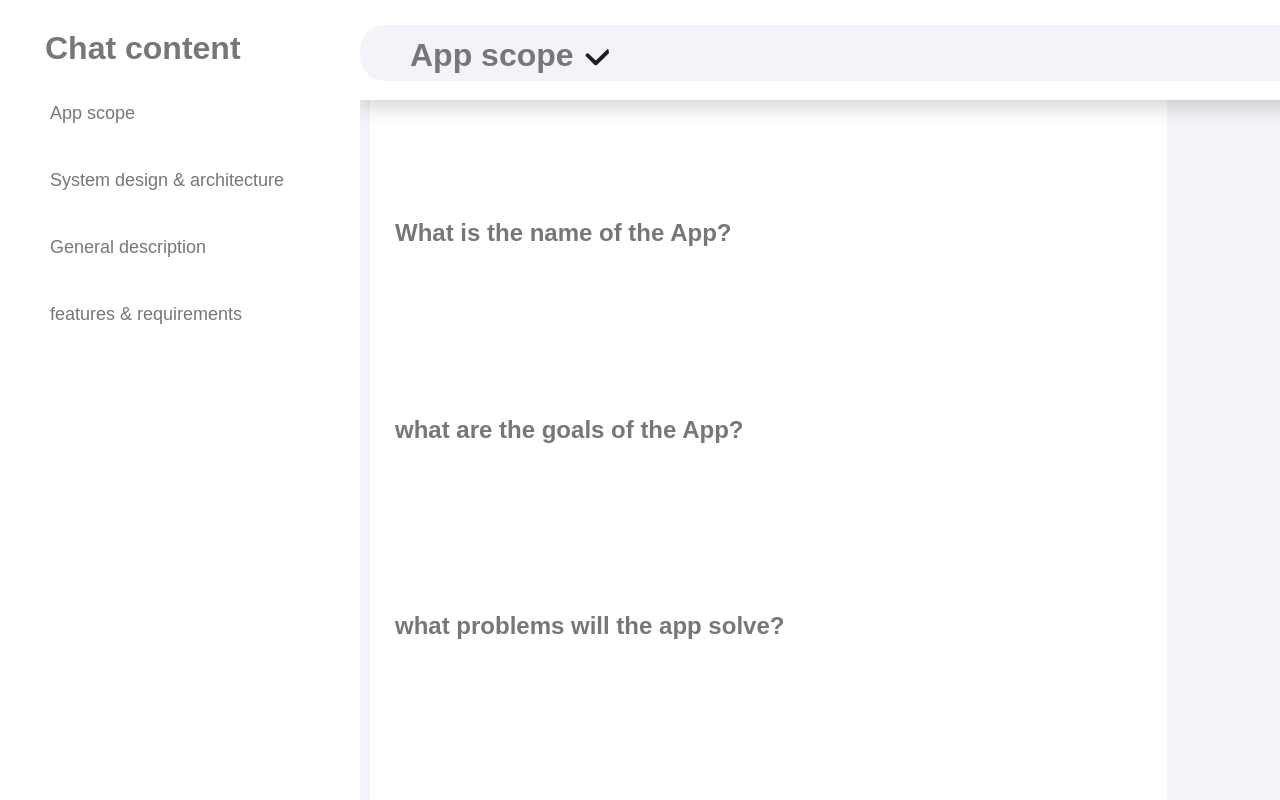
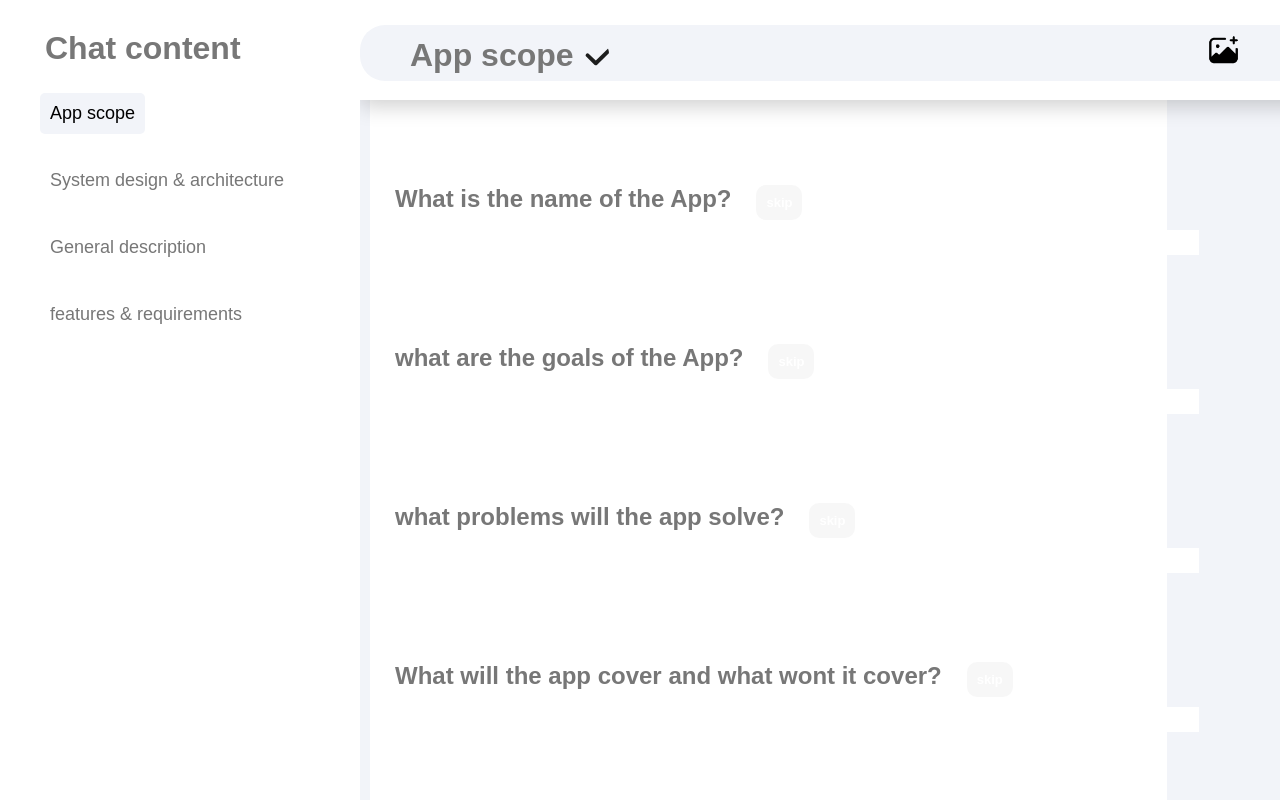
Before and after one commit to Mohammed-Ismail1/Documentation-chat, a React (Create React App) app in the folder my-app/: page / in a window 1280 px wide. Shown: the top 800 px of the page. Built offline with nearby package versions, Linux system fonts and the light colour scheme.

Commit message:
update 5

```diff
--- a/my-app/src/App/Components/Questions.jsx
+++ b/my-app/src/App/Components/Questions.jsx
@@ -1,122 +1,121 @@
-import React, { useState } from 'react';
+import React, { useState, useEffect, useMemo, useRef } from 'react';
 
 // This function will handle the answers and the Questions
 export function Questions(QuestionShow, QuestionId) {
 
 
   // Define the questions and their sections
-  const questions = {
+  const questions = useMemo(() => {
+    return {
         scope: [
           {title: "App scope"},
-        {id: 1, Question: "What is the name of the App?", answer: 'fbsddsf'},
-        {id: 2, Question: "what are the goals of the App?", answer: 'zdggn'},
-        {id: 3, Question: "what problems will the app solve?", answer: 'dgzv'},
-        {id: 4, Question: "What will the app cover and what wont it cover?", answer: ' '},
+          {done: false},
+          {id: 1, Question: "What is the name of the App?", answer: '', skip: false},
+          {id: 2, Question: "what are the goals of the App?", answer: '', skip: false},
+          {id: 3, Question: "what problems will the app solve?", answer: '', skip: false},
+          {id: 4, Question: "What will the app cover and what wont it cover?", answer: '', skip: false},
 
-      // Add more scope questions here
       ],
       architecture: [
           {title: "System design & architecture"},
-        {id: 1, Question: "introduction to the architecture of the app", answer: ' sddv '},
-        {id: 2, Question: "network connectivity requirements?", answer: 'g'},
-        {id: 3, Question: "design Principles", answer: 'gg'},
-        {id: 4, Question: "data model", answer: 'gg'},
-        {id: 5, Question: "User interface Design", answer: 'g'},
-        {id: 6, Question: "System Components", answer: 'gg'},
-        {id: 7, Question: "External interfaces", answer: 'gg'},
-        {id: 8, Question: "Algorithms and Logic", answer: 'g'},
-        {id: 9, Question: "Data flow and processing", answer: 'gg'},
-        {id: 10, Question: "Deployment and Configuration", answer: 'jgy'},
-        {id: 11, Question: "Dependencies and third-party libraries", answer: 'yuf'},
-        {id: 12, Question: "Appendices", answer: 'utftu'},
-      // Add more architecture questions here
+          {done: false},
+          {id: 5, Question: "introduction to the architecture of the app", answer: '', skip: false},
+          {id: 6, Question: "network connectivity requirements?", answer: '', skip: false},
+          {id: 7, Question: "design Principles", answer: '', skip: false},
+          {id: 8, Question: "data model", answer: '', skip: false},
+          {id: 9, Question: "User interface Design", answer: '', skip: false},
+          {id: 10, Question: "System Components", answer: '', skip: false},
+          {id: 11, Question: "External interfaces", answer: '', skip: false},
+          {id: 12, Question: "Algorithms and Logic", answer: '', skip: false},
+          {id: 13, Question: "Data flow and processing", answer: '', skip: false},
+          {id: 14, Question: "Deployment and Configuration", answer: '', skip: false},
+          {id: 15, Question: "Dependencies and third-party libraries", answer: '', skip: false},
+          {id: 16, Question: "Appendices", answer: '', skip: false},
       ],
       description: [
           {title: "General description"},
-        {id: 1, Question: "Use cases", answer: 'jgg'},
-        {id: 2, Question: "Product limitations and constraints", answer: ''},
+          {done: false},
+          {id: 17, Question: "Use cases", answer: '', skip: false},
+          {id: 18, Question: "Product limitations and constraints", answer: '', skip: false},
 
-        // Add more architecture questions here
       ],
       features: [
           {title: "features & requirements"},
-        {id: 1, Question: "Features", answer: 'fbadgf'},
-        {id: 2, Question: "Functional requirements", answer: ''},
-        {id: 3, Question: "External interface requirement", answer: ''},
-        {id: 4, Question: "Non-functional requirements", answer: ''},
-      // Add more architecture questions here
+          {done: false},
+          {id: 19, Question: "Features", answer: '', skip: false},
+          {id: 20, Question: "Functional requirements", answer: '', skip: false},
+          {id: 21, Question: "External interface requirement", answer: '', skip: false},
+          {id: 22, Question: "Non-functional requirements", answer: '', skip: false},
       ],
     };
+  }, []); // Provide an empty dependency array to ensure it's only created once
 
 
+  const [answers, setAnswers] = useState({
+    scope: {},
+    architecture: {},
+    description: {},
+    features: {},
+  });
 
-  // Initialize state objects for answers
-  const scopeInitialAnswers = {};
-  const archInitialAnswers = {};
-  const descrInitialAnswers = {};
-  const featuresInitialAnswers = {};
-
-  // Define your state objects for answers
-  const [scopeAnswers, setScopeAnswers] = useState(scopeInitialAnswers);
-  const [archAnswers, setArchAnswers] = useState(archInitialAnswers);
-  const [descrAnswers, setDescrAnswers] = useState(descrInitialAnswers);
-  const [featuresAnswers, setFeaturesAnswers] = useState(featuresInitialAnswers);
-
-    // Get the questions based on the selected show
-    const selectedQuestions = questions[QuestionShow];
-    //const Question_ID = findQuestionById(QuestionId);
+  const selectedQuestions = questions[QuestionShow].filter((question) => question.id);
+  const isMounted = useRef(false);
 
 
-  function getAnswers(Question) {
-    if (Question === 'scope') {
-      console.log(scopeAnswers)
-    }
-    if (Question === 'architecture') {
-      return archAnswers;
-    }
-    if (Question === 'description') {
-      return descrAnswers;
-    }
-    if (Question === 'features') {
-      return featuresAnswers;
-    }
+  useEffect(() => {
+    // Set initial state based on QuestionShow only when the component mounts
+    if (isMounted.current) return;
 
-    return {};
-  }
+    setAnswers((prevAnswers) => ({
+      ...prevAnswers,
+      // Iterate through all sections and collect answers
+      ...Object.keys(questions).reduce((acc, section) => {
+        acc[section] = questions[section].reduce((sectionAnswers, question) => {
+          sectionAnswers[question.id] = question.answer;
+          return sectionAnswers;
+        }, {});
+        return acc;
+      }, {}),
+    }));
 
 
-  const handleAnswerChange = (id, value) => {
-    setScopeAnswers((prevAnswers) => ({
+    isMounted.current = true;
+  }, [questions]);
+
+  const handleAnswerChange = (section, id, value) => {
+
+    setAnswers((prevAnswers) => ({
       ...prevAnswers,
+      [section]: {
+        ...prevAnswers[section],
         [id]: value,
-    }));
-
-    setArchAnswers((prevAnswers) => ({
-      ...prevAnswers,
-      [id]: value,
-    }));
-
-    setDescrAnswers((prevAnswers) => ({
-      ...prevAnswers,
-      [id]: value,
-    }));
-
-    setFeaturesAnswers((prevAnswers) => ({
-      ...prevAnswers,
-      [id]: value,
+      },
     }));
   };
 
+  const checkAnswers = (answers, section, questionId) =>{
 
-  /*function findQuestionById(id) {
-    for (const Question of selectedQuestions) {
-      if (Question.id === id) {
-        return Question;
+    const answer = answers[section][questionId];
+    // Check if answer is a string and if it's empty or null
+    if (typeof answer !== 'string' || answer.trim() === '') {
+      return false;
+    }else{
+      return true
     }
+
   }
-    return 'All question answered';
-  }*/
 
+  const markAsDone = (answers, section, questionId) =>{
+    const check = checkAnswers(answers, section, questionId)
+
+    if(check){
+      console.log('All questions are answered')
+    }else{
+      console.log('Not all questions are answered')
+
+    }
+
+  }
 
   if (selectedQuestions) {
     return (
@@ -125,7 +124,11 @@ export function Questions(QuestionShow, QuestionId) {
             <div className='header'>
               <div className="section_title">
                 {questions[QuestionShow][0].title}
-                <button className='markAsDone' >Mark as done</button>
+                {selectedQuestions.map((Question) => (
+                  <button className='markAsDone' onClick={() => markAsDone(answers, QuestionShow, Question.id)}>
+                    Mark as done
+                  </button>
+                ))}
                 <label htmlFor="markAsDone" title="use this button to mark the section as done" className="markAsDone-label"></label>
               </div>
               <div className="toolbar">
@@ -136,27 +139,28 @@ export function Questions(QuestionShow, QuestionId) {
             </div>
           </div>
 
-          <div>
+          <div className='page'>
           {selectedQuestions.map((Question) => (
             <div key={Question.id}>
-
               <div className='section_Question'>
-
                 <div className='Question_Answer'>
-                    <h2>{Question.Question}</h2>
+                  <div className='Question'>{Question.Question}
                   <button className='skip'>skip</button>
+                  </div>
                   <textarea
-                      value={getAnswers(QuestionShow)[Question.id]}
+                    value={answers[QuestionShow][Question.id] || ''}
                     className="answer"
-                      onChange={(e) => handleAnswerChange(Question.id, e.target.value)}
-                      rows={Math.max(1, Math.ceil((getAnswers(QuestionShow)?.[Question.id] || '').length / 50))}
+                    onChange={(e) =>
+                      handleAnswerChange(QuestionShow, Question.id, e.target.value)
+                    }
+                    rows={Math.max(1, Math.ceil((answers[QuestionShow][Question.id] || '').length / 50))}
                     style={{ height: "auto" }}
                     onInput={(e) => {
-                        e.target.style.height = 'auto';
-                        e.target.style.height = `${e.target.scrollHeight}px`;
-                        e.target.style.lineHeight = "1.5"; // Adjust this value as needed
+                    const textarea = e.target;
+                    textarea.style.height = 'auto';
+                    textarea.style.height = `${textarea.scrollHeight}px`;
+                    textarea.style.lineHeight = "1.5"; // Adjust this value as needed
                     }}
-
                   />
                 </div>
               </div>
--- a/my-app/src/App/index.css
+++ b/my-app/src/App/index.css
@@ -31,7 +31,11 @@ body{
 }
 
 .section_Question{
-    padding-top: 25px;
+    padding-top: 10px;
+}
+
+.page{
+    padding-top: 150px;
 }
 
 .header_section{
@@ -45,21 +49,31 @@ body{
 }
 
 .Question_Answer .skip {
-    display: none; /* Hide the button by default */
-  }
-
-  .Question_Answer:hover .skip {
-    display: inline-block; /* Display the button when hovering over the Question_Answer */
     border: none;
-    background-color: rgb(114, 171, 255);
-    border-radius: 50px;
+    background-color: rgba(118, 118, 118, 0.055);
+    border-radius: 10px;
     font-size: small;
     font-weight: bold;
     padding: 10px;
     margin-right: 15px;
     cursor: pointer;
     color: #FFFFFF;
+    margin-left: 25px;
+    margin-bottom: 10px;
   }
+
+  .Question_Answer:hover .skip {
+    border: none;
+    background-color: rgb(114, 171, 255);
+    border-radius: 10px;
+    font-size: small;
+    font-weight: bold;
+    padding: 10px;
+    margin-right: 15px;
+    cursor: pointer;
+    color: #FFFFFF;
+    margin-left: 25px;
+    margin-bottom: 10px;  }
 
 
 .header{
@@ -99,7 +113,7 @@ body{
     margin-right: 25px;
     cursor: pointer;
     color: #FFFFFF;
-    margin: 8px 25px 0px 0px;
+    margin: 0px 25px 8px 0px;
 
 }
 
@@ -146,9 +160,10 @@ body{
     background-repeat: no-repeat;
     width: 35px;
     height: 35px;
+    padding: 0px;
     cursor: pointer;
     display: inline-block;
-    margin: 8px 25px 0px 0px;
+    margin: 8px 100px 0px 0px;
 }
 
 .NavBTN{
@@ -165,7 +180,7 @@ body{
 
 .NavBTN:hover{
     border: none;
-    background-color: #e8e8e8;
+    background-color: #f2f4f9;
     margin-top: 10px;
     font-size: large;
     color: black;
@@ -174,10 +189,19 @@ body{
 }
 
 
+.NavBTN.active {
+    /* Add styles for the active button */
+    background-color: #f2f4f9;
+    color: #000000; /* Change to your desired active text color */
+    /* other styles for the active button */
+  }
+
 
 
 .Question_Answer{
     padding: 25px;
+    width: 7in;
+    padding-right: 50px;
 
 }
 
@@ -191,6 +215,8 @@ body{
 
 .Question_Answer:hover .answer{
     background-color: #FFFFFF;
+    color: #000000;
+
 }
 
 .answer{
@@ -198,10 +224,11 @@ body{
     background-color: #FFFFFF;
     font-size: large;
     margin: 0px 0px 25px 0px;
-    width: 90vh;
+    width: 100vh;
     outline: none;
     resize:none;
     font-family: sans-serif;
+    color: #777777;
 }
 
 .answer:focus {
@@ -211,3 +238,8 @@ body{
 .answer::-webkit-scrollbar{
     width: 0px;
 }
+
+.Question{
+    font-size: x-large;
+    font-weight: bold;
+}
--- a/my-app/src/App/index.jsx
+++ b/my-app/src/App/index.jsx
@@ -13,29 +13,29 @@ const [QuestionId, /*setQuestionId*/] = useState(1);
           <div className="Content">
             <ul>
               <button
-                className="NavBTN"
+                className={`NavBTN ${QuestionShow === 'scope' ? 'active' : ''}`}
                 onClick={() => setQuestionShow('scope' )}>
                 App scope
               </button>
             </ul>
             <ul>
               <button
-                className="NavBTN"
+                className={`NavBTN ${QuestionShow === 'architecture' ? 'active' : ''}`}
                 onClick={() => setQuestionShow('architecture' )}>
                 System design & architecture
               </button>
             </ul>
             <ul>
               <button
-              className="NavBTN"
-              onClick={() => setQuestionShow('description' )}>
+                className={`NavBTN ${QuestionShow === 'description' ? 'active' : ''}`}
+                onClick={() => setQuestionShow('description' )}>
               General description
             </button>
             </ul>
             <ul>
               <button
-              className="NavBTN"
-              onClick={() => setQuestionShow('features' )}>
+                className={`NavBTN ${QuestionShow === 'features' ? 'active' : ''}`}
+                onClick={() => setQuestionShow('features' )}>
               features & requirements
             </button>
             </ul>
```
Lines whose indentation alone changed are shown as unchanged.
